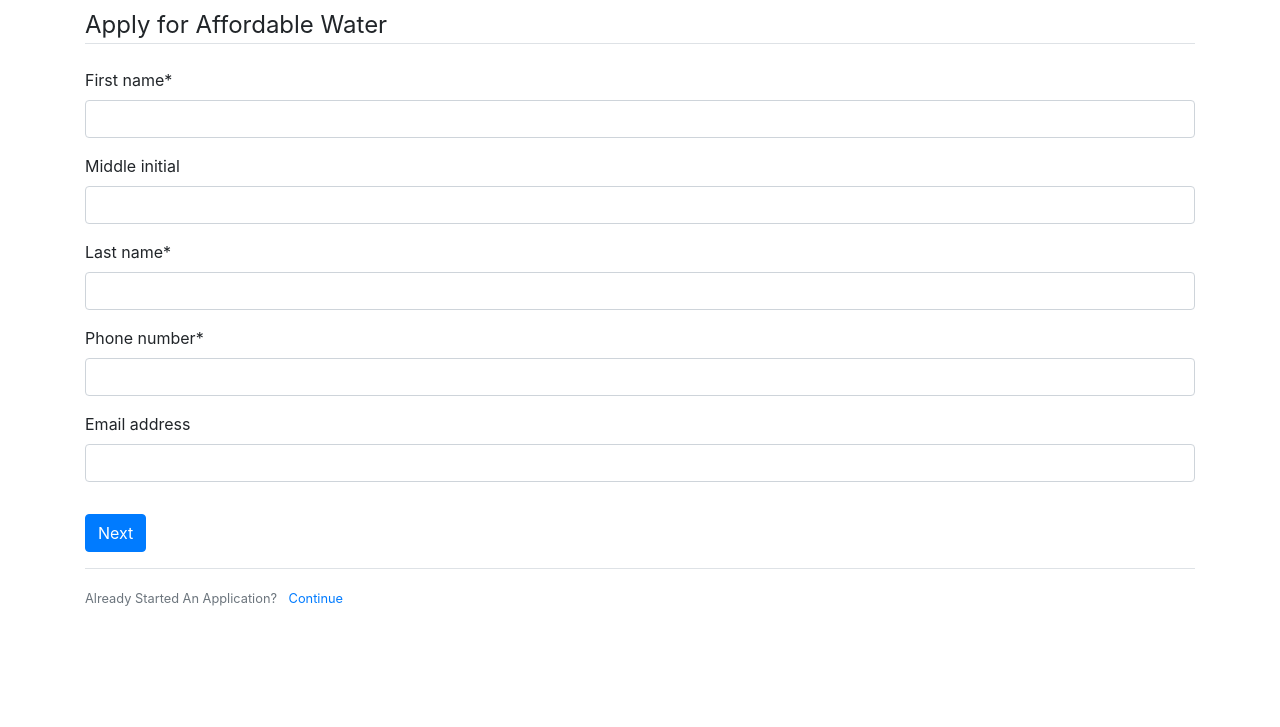
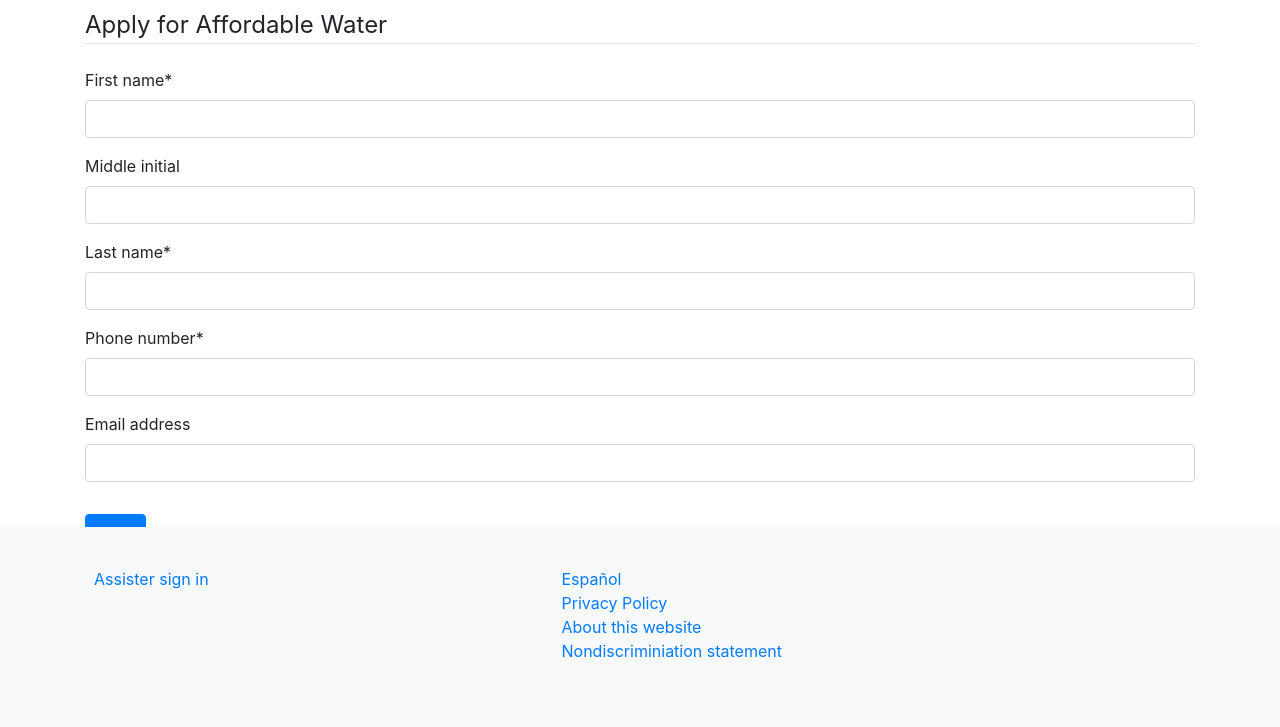
Before and after one commit to CodeForBuffalo/affordable_water, a Django app: page /en/apply/ in a window 1280 px wide. Shown: the part 73-800 px from the top of the page. Run offline with Django 3.2, Linux system fonts and the light colour scheme; the visitor is signed in with stand-in values (Sample User, id 1); some libraries are stand-ins or nearby versions.

Commit message:
Added footer

```diff
--- a/pathways/templates/pathways/base.html
+++ b/pathways/templates/pathways/base.html
@@ -67,6 +67,29 @@
 
         </div>
     </main>
+    <footer class="footer fixed-bottom pt-3 bg-light">
+        <div class="container p-4 pb-5">
+            <div class="row">
+                <div class="col-md-5">
+                    <ul class="list-inline">
+                        <a href="#">Assister sign in</a>
+                        <a href="#"></a>
+                    </ul>
+                </div>
+                <div class="col-md-5">
+                    <ul class="list-inline">
+                        <li><a href="#">Español</a></li>
+                        <li><a href="#">Privacy Policy</a></li>
+                        <li><a href="#">About this website</a></li>
+                        <li><a href="#">Nondiscriminiation statement</a></li>
+                    </ul>
+                </div>
+                <div class="col-md-2 ">
+                    <img src="" alt="">
+                </div>
+            </div>
+        </div>
+    </footer>
 
     <!-- Optional JavaScript -->
     <!-- jQuery first, then Popper.js, then Bootstrap JS -->
--- a/pathways/templates/pathways/home.html
+++ b/pathways/templates/pathways/home.html
@@ -8,7 +8,7 @@
     <div class="container text-white">
         <div class="row">
             <div class="col-md-8">
-                    <h1 class="text-white font-weight-bold">{% trans "Get help paying your <br> Buffalo water bill" %}</h1>
+                    <h1 class="text-white font-weight-bold">{% trans "Get help paying your Buffalo water bill" %}</h1>
                     <p class="lead">{% trans "Apply for assistance in 5 minutes" %}</p>
                     <br class="my-4">
                     <p class="lead">
```
